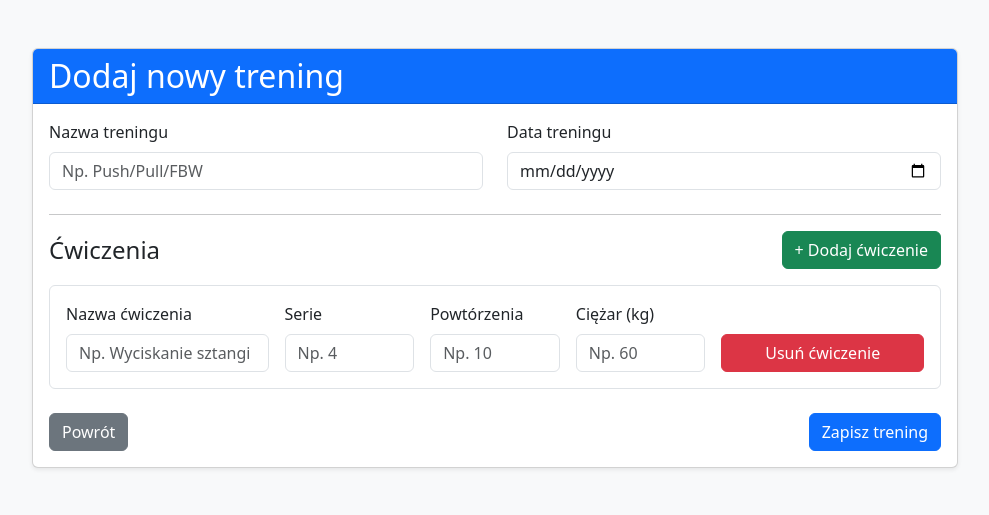
After one commit to Pawel98s/WorkoutManager, a Flask app: page /add_workout in a window 1280 px wide. The commit adds this page. Shown: the top 515 px of the page, without its empty margins (145-1134 px from the left). Run offline with Flask 3, Linux system fonts and the light colour scheme.

Commit message:
Add add_workout.html

```diff
--- a/app.py
+++ b/app.py
@@ -1,4 +1,4 @@
-from flask import Flask, request, jsonify, render_template
+from flask import Flask, request, jsonify, render_template, redirect, url_for
 from flask_sqlalchemy import SQLAlchemy
 
 app = Flask(__name__)
@@ -34,19 +34,42 @@ class Set(db.Model):
 def mainPage():
     return render_template('index.html')
 
-@app.route('/add-workout', methods=['POST'])
+
+@app.route('/add_workout', methods=['GET', 'POST'])
 def add_workout():
-    data = request.json
+    if request.method == 'POST':
+        workout = Workout(
+            name=request.form.get('workout_name'),
+            date=request.form.get('workout_date')
+        )
+        db.session.add(workout)
+        db.session.commit()
 
-    workout = Workout(
-        name=data.get('name'),
-        date=data.get('date')
-    )
+        exercise_names = request.form.getlist('exercise_name[]')
+        sets_list = request.form.getlist('sets[]')
+        reps_list = request.form.getlist('reps[]')
+        weight_list = request.form.getlist('weight[]')
 
-    db.session.add(workout)
-    db.session.commit()
+        for i in range(len(exercise_names)):
+            exercise = Exercise(name=exercise_names[i])
+            db.session.add(exercise)
+            db.session.commit()
 
-    return jsonify({"message": "Workout added"})
+            new_set = Set(
+                workout_id=workout.id,
+                exercise_id=exercise.id,
+                reps=int(reps_list[i]),
+                weight=float(weight_list[i]) if weight_list[i] else 0,
+                set_number=int(sets_list[i])
+            )
+
+            db.session.add(new_set)
+
+        db.session.commit()
+
+        return redirect(url_for('mainPage'))
+
+    return render_template('add_workout.html')
 
 
 with app.app_context():
--- /dev/null
+++ b/templates/add_workout.html
@@ -0,0 +1,129 @@
+<!DOCTYPE html>
+<html lang="pl">
+<head>
+    <meta charset="UTF-8">
+    <meta name="viewport" content="width=device-width, initial-scale=1.0">
+    <title>Dodaj trening</title>
+    <link href="https://cdn.jsdelivr.net/npm/bootstrap@5.3.3/dist/css/bootstrap.min.css" rel="stylesheet">
+</head>
+<body class="bg-light">
+
+<div class="container py-5">
+    <div class="row justify-content-center">
+        <div class="col-lg-10">
+            <div class="card shadow-sm">
+                <div class="card-header bg-primary text-white">
+                    <h2 class="mb-0">Dodaj nowy trening</h2>
+                </div>
+
+                <div class="card-body">
+                    <form method="POST" action="{{ url_for('add_workout') }}">
+                        <div class="row mb-4">
+                            <div class="col-md-6">
+                                <label for="workout_name" class="form-label">Nazwa treningu</label>
+                                <input type="text" class="form-control" id="workout_name" name="workout_name" placeholder="Np. Push/Pull/FBW" required>
+                            </div>
+                            <div class="col-md-6">
+                                <label for="workout_date" class="form-label">Data treningu</label>
+                                <input type="date" class="form-control" id="workout_date" name="workout_date" required>
+                            </div>
+                        </div>
+
+                        <hr>
+
+                        <div class="d-flex justify-content-between align-items-center mb-3">
+                            <h4 class="mb-0">Ćwiczenia</h4>
+                            <button type="button" class="btn btn-success" onclick="addExercise()">
+                                + Dodaj ćwiczenie
+                            </button>
+                        </div>
+
+                        <!-- Lista ćwiczeń -->
+                        <div id="exercise-list">
+                            <div class="exercise-item border rounded p-3 mb-3 bg-white">
+                                <div class="row g-3">
+                                    <div class="col-md-3">
+                                        <label class="form-label">Nazwa ćwiczenia</label>
+                                        <input type="text" class="form-control" name="exercise_name[]" placeholder="Np. Wyciskanie sztangi" required>
+                                    </div>
+                                    <div class="col-md-2">
+                                        <label class="form-label">Serie</label>
+                                        <input type="number" class="form-control" name="sets[]" min="1" placeholder="Np. 4" required>
+                                    </div>
+                                    <div class="col-md-2">
+                                        <label class="form-label">Powtórzenia</label>
+                                        <input type="number" class="form-control" name="reps[]" min="1" placeholder="Np. 10" required>
+                                    </div>
+                                    <div class="col-md-2">
+                                        <label class="form-label">Ciężar (kg)</label>
+                                        <input type="number" step="0.1" class="form-control" name="weight[]" min="0" placeholder="Np. 60">
+                                    </div>
+                                    <div class="col-md-3 d-flex align-items-end">
+                                        <button type="button" class="btn btn-danger w-100" onclick="removeExercise(this)">
+                                            Usuń ćwiczenie
+                                        </button>
+                                    </div>
+                                </div>
+                            </div>
+                        </div>
+
+                        <div class="d-flex justify-content-between mt-4">
+                            <a href="/" class="btn btn-secondary">Powrót</a>
+                            <button type="submit" class="btn btn-primary">Zapisz trening</button>
+                        </div>
+                    </form>
+                </div>
+            </div>
+        </div>
+    </div>
+</div>
+
+<script>
+    function addExercise() {
+        const exerciseList = document.getElementById('exercise-list');
+
+        const exerciseItem = document.createElement('div');
+        exerciseItem.className = 'exercise-item border rounded p-3 mb-3 bg-white';
+
+        exerciseItem.innerHTML = `
+            <div class="row g-3">
+                <div class="col-md-3">
+                    <label class="form-label">Nazwa ćwiczenia</label>
+                    <input type="text" class="form-control" name="exercise_name[]" placeholder="Np. Martwy ciąg" required>
+                </div>
+                <div class="col-md-2">
+                    <label class="form-label">Serie</label>
+                    <input type="number" class="form-control" name="sets[]" min="1" placeholder="Np. 4" required>
+                </div>
+                <div class="col-md-2">
+                    <label class="form-label">Powtórzenia</label>
+                    <input type="number" class="form-control" name="reps[]" min="1" placeholder="Np. 8" required>
+                </div>
+                <div class="col-md-2">
+                    <label class="form-label">Ciężar (kg)</label>
+                    <input type="number" step="0.1" class="form-control" name="weight[]" min="0" placeholder="Np. 80">
+                </div>
+                <div class="col-md-3 d-flex align-items-end">
+                    <button type="button" class="btn btn-danger w-100" onclick="removeExercise(this)">
+                        Usuń ćwiczenie
+                    </button>
+                </div>
+            </div>
+        `;
+
+        exerciseList.appendChild(exerciseItem);
+    }
+
+    function removeExercise(button) {
+        const exerciseItems = document.querySelectorAll('.exercise-item');
+
+        if (exerciseItems.length > 1) {
+            button.closest('.exercise-item').remove();
+        } else {
+            alert('Trening musi zawierać przynajmniej jedno ćwiczenie.');
+        }
+    }
+</script>
+
+</body>
+</html>
--- a/templates/index.html
+++ b/templates/index.html
@@ -63,7 +63,7 @@
                             <p class="text-muted">
                                 Przejdź do formularza dodawania nowego treningu.
                             </p>
-                            <a href="/add-workout-page" class="btn btn-primary w-100">
+                            <a href="/add_workout" class="btn btn-primary w-100">
                                 Przejdź
                             </a>
                         </div>
```
